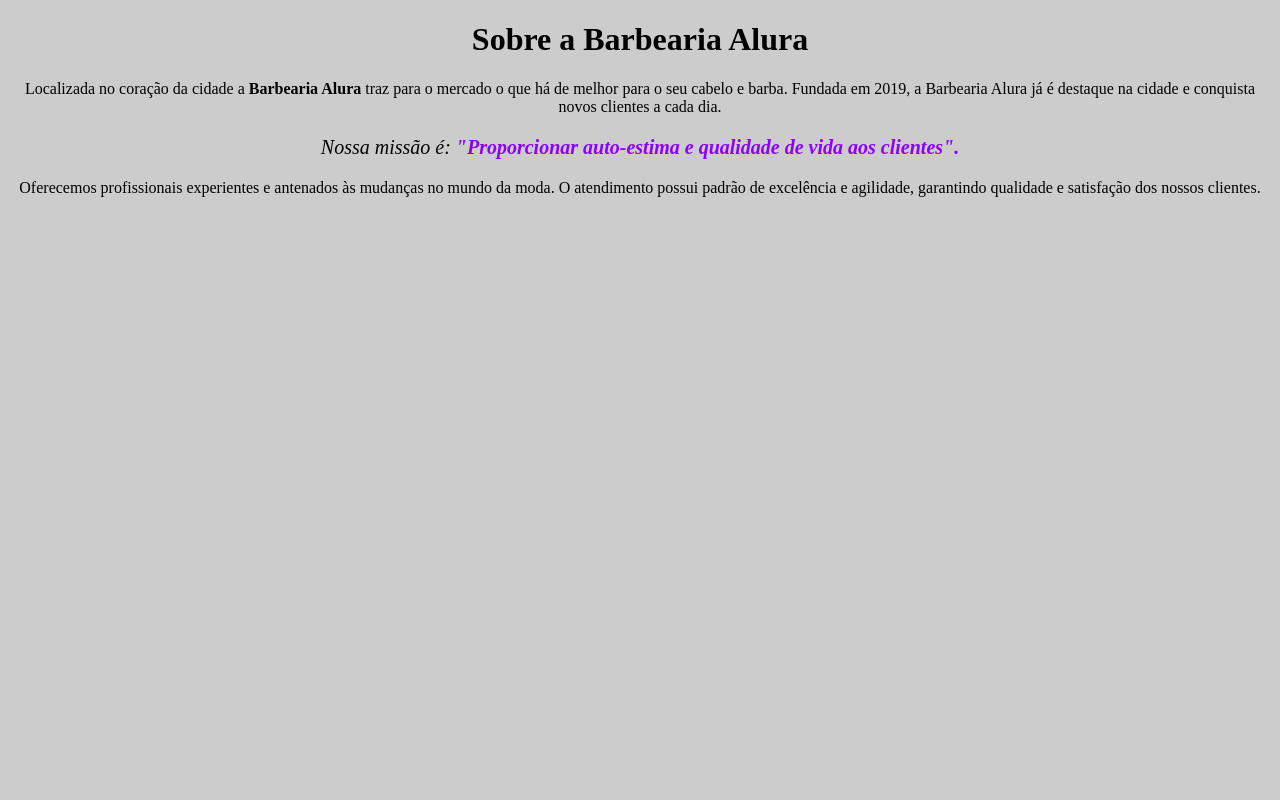
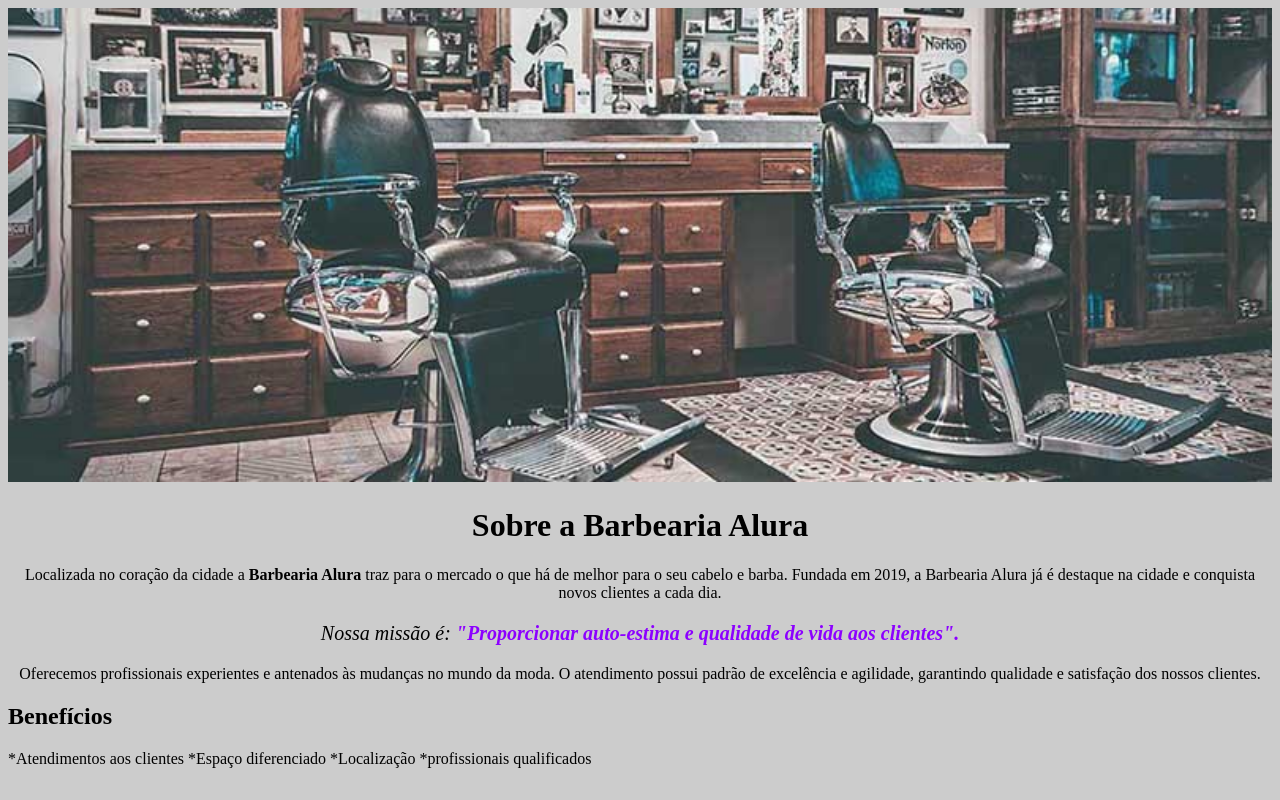
Before and after one commit to creitindopneuRSRS/joaozindocreiton, a plain HTML site: page index.html in a window 1280 px wide. Drawn offline with Linux system fonts and the light colour scheme.

Commit message:
Add files via upload

```diff
--- a/index.html
+++ b/index.html
@@ -7,13 +7,19 @@
       </head>
 
       <body>
+         <img id="banner" src="banner.jpg">
          <h1>Sobre a Barbearia Alura</h1>
 
         <p style="text-align: center">Localizada no coração da cidade a <strong>Barbearia Alura</strong> traz para o mercado o que há de melhor para o seu cabelo e barba. Fundada em 2019, a Barbearia Alura já é destaque na cidade e conquista novos clientes a cada dia.
         </p>
 
-         <p style="font-size: 20px"><em>Nossa missão é: <strong>"Proporcionar auto-estima e qualidade de vida aos clientes".</strong></em></p>
+         <p id="missao"><em>Nossa missão é: <strong>"Proporcionar auto-estima e qualidade de vida aos clientes".</strong></em></p>
 
          <p>Oferecemos profissionais experientes e antenados às mudanças no mundo da moda. O atendimento possui padrão de excelência e agilidade, garantindo qualidade e satisfação dos nossos clientes.</p>
-      </body>
+           <h2>Benefícios</h2>
+           *Atendimentos aos clientes
+           *Espaço diferenciado
+           *Localização
+           *profissionais qualificados
+        </body>
   </html>
--- a/style.css
+++ b/style.css
@@ -1,6 +1,10 @@
 body {
 
     background: #CCCCCC
+}
+
+#banner {
+    width: 100%;
 }
 
 h1{
@@ -12,6 +16,10 @@ p  {
 
 }
 
+#missao {
+    font-size: 20px;
+}
+
 em strong {
     color: rgb(140, 0, 255);
 }
```
Also changed, not shown: banner.jpg (added).
